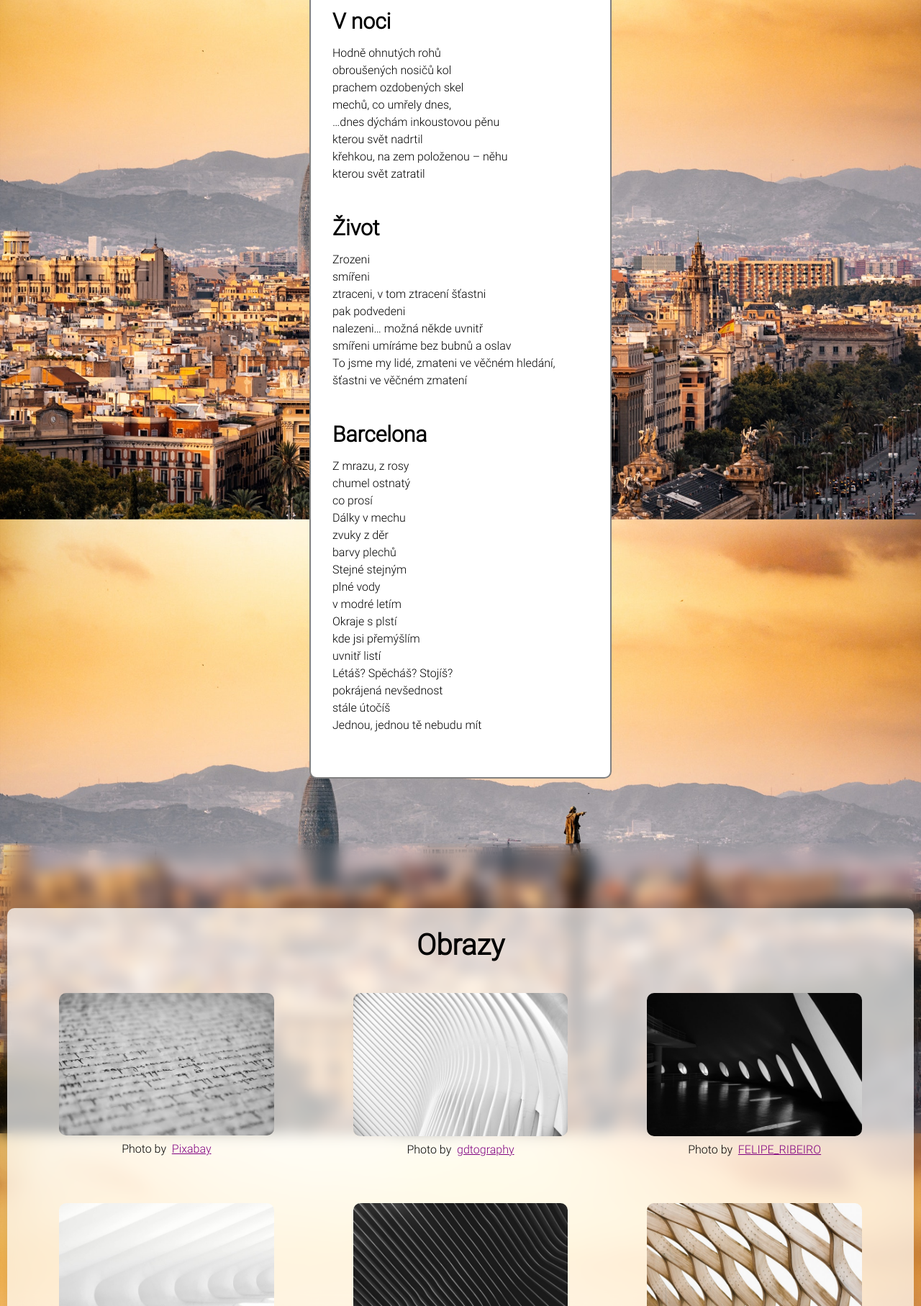
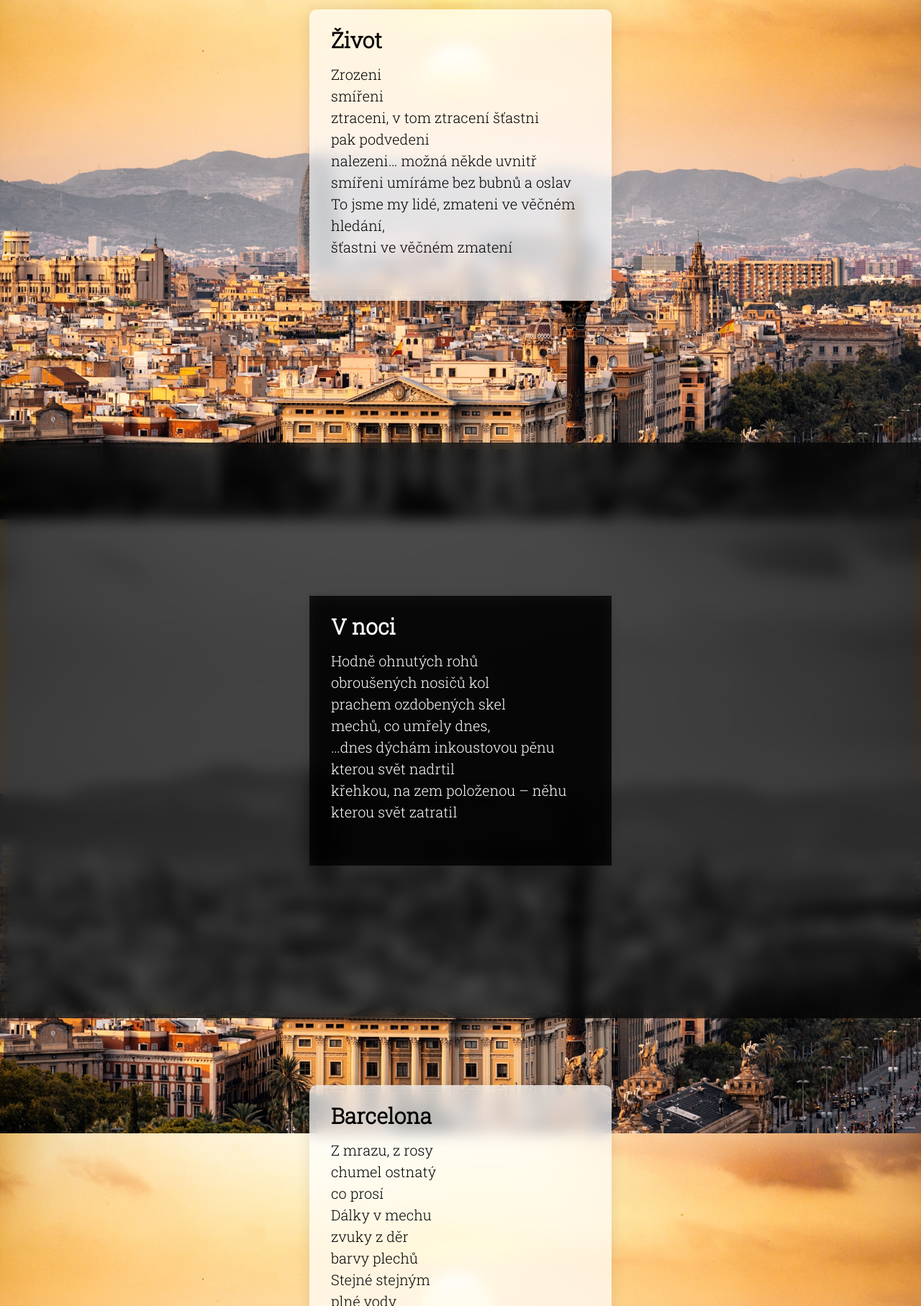
Before and after one commit to The-El0/zdenekjon, a plain HTML site: page index.html in a window 1280 px wide. Shown: the part 985-2800 px from the top of the page at 72% size. Drawn offline with Linux system fonts and the light colour scheme.

Commit message:
font-family: 'Roboto Slab', Layout – Poem

```diff
--- a/app.css
+++ b/app.css
@@ -13,13 +13,14 @@
 }
 
 
-/* Define the "system" font family */
+/* Define the "system" font family
 @font-face {
   font-family: system;
   font-style: normal;
   font-weight: 300;
   src: local(".SFNSText-Light"), local(".HelveticaNeueDeskInterface-Light"), local(".LucidaGrandeUI"), local("Ubuntu Light"), local("Segoe UI Light"), local("Roboto-Light"), local("DroidSans"), local("Tahoma");
 }
+*/
 
 
 
@@ -41,9 +42,10 @@
   min-height: 100vh;
   margin: 0;
 
+  /*font-family: "system";*/
+  font-family: 'Roboto Slab', serif;
   font-size: 1.6rem;
   line-height: 1.5;
-  font-family: "system";
 
   background-color: lightgrey;
   background-image: url('//zdenekjon.cz/wp-content/uploads/2016/08/Hexadekachoron.jpg');
@@ -115,8 +117,10 @@
   display: block;
   padding: 2rem 3rem;
 
-  background: white;
-  border: .2rem solid grey;
+  background: rgba(255, 255, 255, .7);
+  backdrop-filter: blur(1rem);
+  border-color: transparent;
+  box-shadow: 0 0 2rem 0 rgba(0, 0, 0, .1);
   border-radius: 1rem;
 }
 
@@ -150,34 +154,6 @@
   clear: both;
 }
 
-
-
-
-
-/*
-//
-//  Utility [ u- ]
-//
-*/
-.text--left { text-align: left; }
-.text--center { text-align: center; }
-.text--right { text-align: right; }
-
-.text--bold { font-weight: bold; }
-.text--muted { opacity: .7; }
-
-.text--danger { color: red; }
-
-.d--block { display: block; }
-.d--none { display: none; }
-
-.mt--1 { margin-top: 1rem; }
-.mb--1 { margin-bottom: 1rem; }
-
-.u-img-responsive {
-  width: 100%;
-  height: auto;
-}
 
 
 
@@ -262,13 +238,14 @@
 }
 
 
-.c-card-container {}
 
 .c-card {
   margin-bottom: 4rem;
 }
 .c-card__title {}
-.c-card__text {}
+.c-card__text {
+  font-size: 2rem;
+}
 
 
 /*
@@ -347,13 +324,6 @@
 .footer-inner {
   backdrop-filter: blur(1rem);
 }
-.p-intro main,
-.p-paintings main,
-.p-contacts main {
-  background: rgba(255, 255, 255, .7);
-  border-color: transparent;
-  box-shadow: 0 0 2rem 0 rgba(0, 0, 0, .1);
-}
 
 
 .p-paintings {
@@ -368,3 +338,54 @@
 .p-projects .l-container {
   max-width: none;
 }
+
+
+
+.p-theme--night {
+  background-color: rgba(0, 0, 0, .7);
+  backdrop-filter: blur(1rem) grayscale(100%);
+}
+.p-theme--night main {
+  background: rgba(0, 0, 0, .7);
+  border-radius: 0;
+}
+.p-theme--night .c-card {
+  color: white;
+}
+
+
+
+
+
+
+
+/*
+//
+//  Utility [ u- ]
+//
+*/
+.text--left { text-align: left; }
+.text--center { text-align: center; }
+.text--right { text-align: right; }
+
+.text--bold { font-weight: bold; }
+.text--muted { opacity: .7; }
+
+.text--danger { color: red; }
+
+.d--block { display: block; }
+.d--none { display: none; }
+
+.mt--1 { margin-top: 1rem; }
+.mb--1 { margin-bottom: 1rem; }
+
+.u-img-responsive {
+  width: 100%;
+  height: auto;
+}
+
+
+
+.e-transition {
+  transition: all 300ms cubic-bezier(.18, .89, .35, 1.15);
+}
--- a/index.html
+++ b/index.html
@@ -11,9 +11,10 @@
 
     <link
         rel="stylesheet"
-        href="app.css?v=7.0">
+        href="app.css?v=7.9.4">
 
 
+    <link href="https://fonts.googleapis.com/css?family=Roboto+Slab:300&display=swap" rel="stylesheet">
     <!-- Open Graph Tags -->
     <link rel="icon" href="http://zdenekjon.cz/wp-content/uploads/2016/10/cropped-jon-32x32.jpg" sizes="32x32">
     <link rel="icon" href="http://zdenekjon.cz/wp-content/uploads/2016/10/cropped-jon-192x192.jpg" sizes="192x192">
@@ -84,26 +85,33 @@
 
     ••••••••••••••••••
     -->
+    <h1 class="d--none">
+        Poezie
+    </h1>
     <article class="p-poetry" id="p-poetry">
         <div class="l-container">
             <main>
-                <h1>
-                    Poezie
-                </h1>
-                <!--p>
-                    _TEXT
-                </p-->
-                <section class="c-card-container">
-                    <!--
                 <div class="c-card">
                     <h2 class="c-card__title">
-                            ____TITLE
+                        Život
                     </h2>
                     <p class="c-card__text">
-                            ____TEXT
+                        Zrozeni<br>
+                        smířeni<br>
+                        ztraceni, v tom ztracení šťastni<br>
+                        pak podvedeni<br>
+                        nalezeni… možná někde uvnitř<br>
+                        smířeni umíráme bez bubnů a oslav<br>
+                        To jsme my lidé, zmateni ve věčném hledání,<br>
+                        šťastni ve věčném zmatení
                     </p>
                 </div>
-                    -->
+            </main>
+        </div>
+    </article>
+    <article class="p-poetry p-theme--night">
+        <div class="l-container">
+            <main>
                 <div class="c-card">
                     <h2 class="c-card__title">
                         V noci
@@ -119,21 +127,12 @@
                         kterou svět zatratil
                     </p>
                 </div>
-                    <div class="c-card">
-                        <h2 class="c-card__title">
-                            Život
-                        </h2>
-                        <p class="c-card__text">
-                            Zrozeni<br>
-                            smířeni<br>
-                            ztraceni, v tom ztracení šťastni<br>
-                            pak podvedeni<br>
-                            nalezeni… možná někde uvnitř<br>
-                            smířeni umíráme bez bubnů a oslav<br>
-                            To jsme my lidé, zmateni ve věčném hledání,<br>
-                            šťastni ve věčném zmatení
-                        </p>
+            </main>
         </div>
+    </article>
+        <article class="p-poetry">
+        <div class="l-container">
+            <main>
                 <div class="c-card">
                     <h2 class="c-card__title">
                         Barcelona
@@ -157,7 +156,6 @@
                         Jednou, jednou tě nebudu mít<br>
                     </p>
                 </div>
-                </section>
             </main>
         </div>
     </article>
```
Lines whose indentation alone changed are shown as unchanged.
